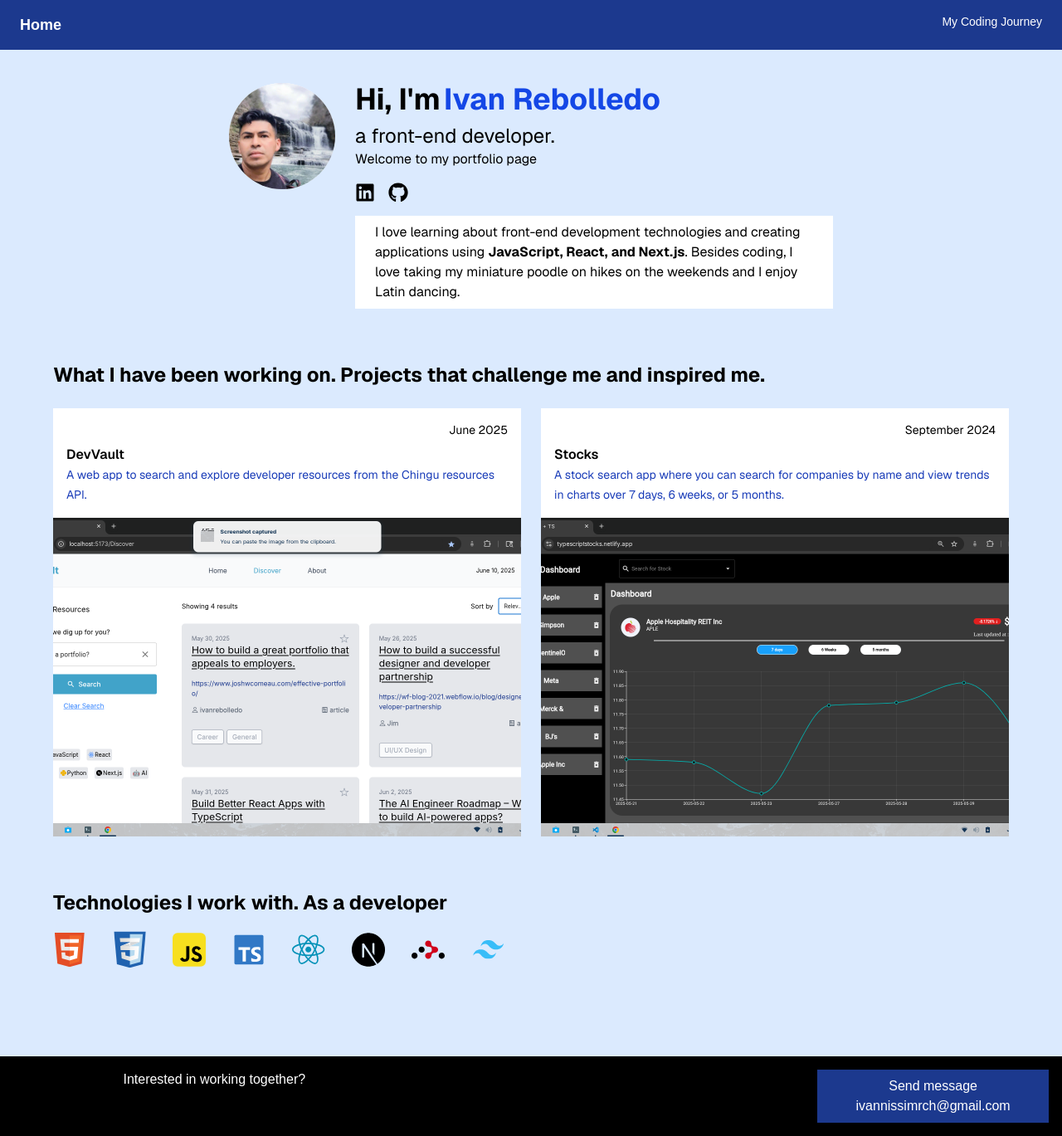
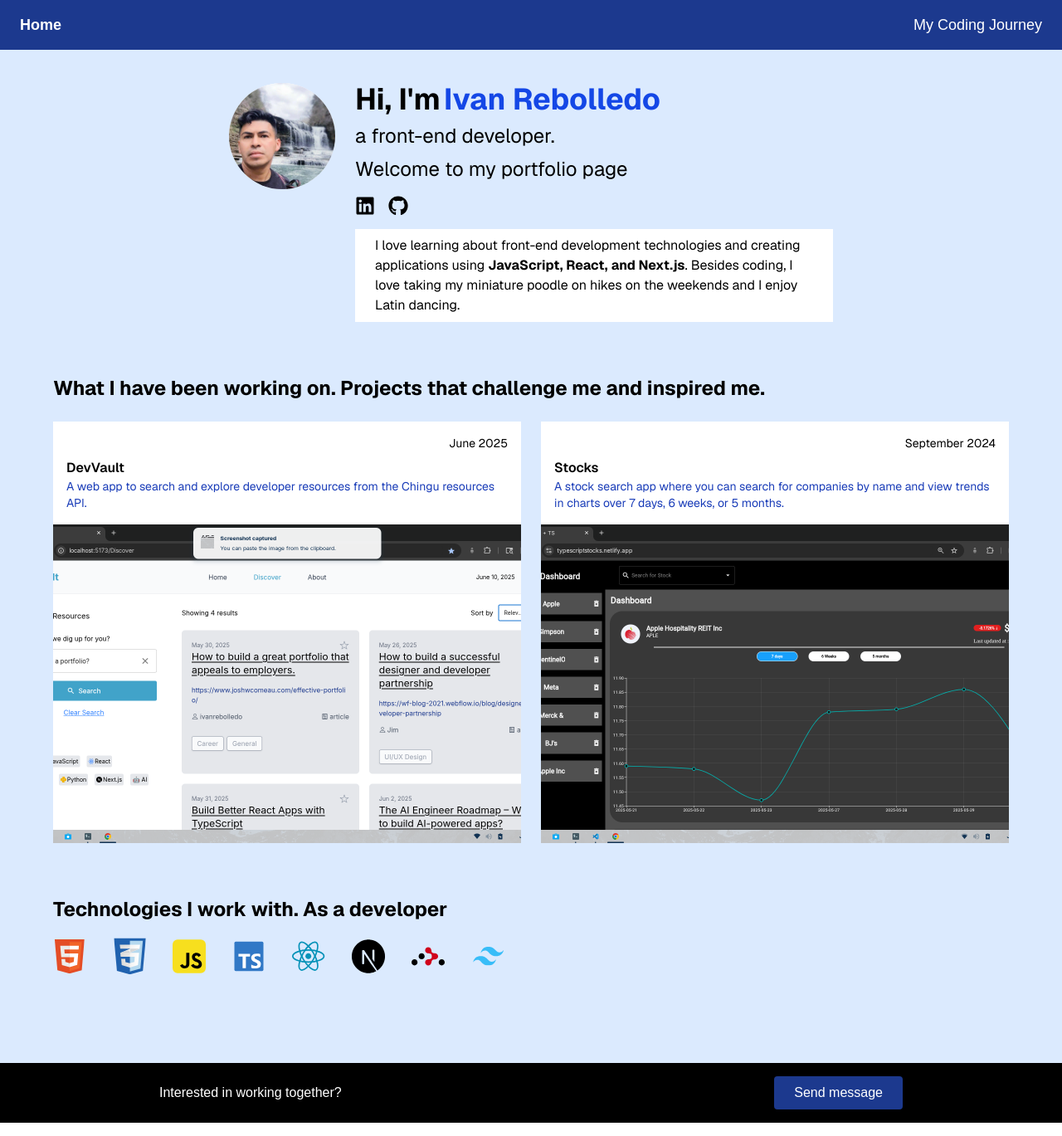
Before and after one commit to ivannissimrch/Portfolio, a Next.js app: page / in a window 1280 px wide. Shown: the whole page at 83% size. Built offline with nearby package versions, Linux system fonts and the light colour scheme.

Commit message:
Update footer and header styles

```diff
--- a/src/app/components/Footer.js
+++ b/src/app/components/Footer.js
@@ -1,13 +1,15 @@
 export default function Footer() {
   return (
-    <section className="text-center bg-black flex justify-center p-4">
-      <div className="flex sm:flex-col justify-start w-1/2">
-        <p className="mb-4 text-white">Interested in working together?</p>
+    <footer className="bg-black text-white text-center p-4">
+      <div className="flex flex-col sm:flex-row items-center sm:justify-between gap-4 max-w-4xl mx-auto w-full">
+        <p className="text-base">Interested in working together?</p>
+        <a
+          href="mailto:ivannissimrch@gmail.com"
+          className="bg-blue-900 text-white px-6 py-2 hover:bg-blue-800 transition rounded"
+        >
+          Send message
+        </a>
       </div>
-      <div className="flex justify-end w-1/2"></div>
-      <div className="bg-blue-900 text-white px-6 py-2 hover:bg-blue-800">
-        Send message ivannissimrch@gmail.com
-      </div>
-    </section>
+    </footer>
   );
 }
--- a/src/app/components/Header.js
+++ b/src/app/components/Header.js
@@ -1,15 +1,13 @@
 import Link from "next/link";
 export default function Header() {
   return (
-    <nav className="w-full bg-blue-900 text-white px-6 py-4 flex justify-between">
+    <nav className="w-full bg-blue-900 text-white px-6 py-4 flex justify-between ">
       <Link href="/" className="font-bold text-lg">
         Home
       </Link>
-      <div className="flex gap-4 text-sm">
-        {/* <Link href="/">Projects</Link> */}
-        <Link href="/journey">My Coding Journey</Link>
-        {/* <Link href="/about">About</Link> */}
-      </div>
+      <Link href="/journey" className="text-lg">
+        My Coding Journey
+      </Link>
     </nav>
   );
 }
--- a/src/app/page.js
+++ b/src/app/page.js
@@ -34,7 +34,9 @@ export default function Home() {
               <h2 className="text-xl sm:text-2xl mt-2 flex justify-center md:justify-start">
                 a front-end developer.
               </h2>
-              <p>Welcome to my portfolio page</p>
+              <h3 className="text-xl sm:text-2xl mt-2 flex justify-center md:justify-start">
+                Welcome to my portfolio page
+              </h3>
               <div className="flex space-x-4 my-4 text-2xl justify-center md:justify-start">
                 <a href="https://www.linkedin.com/in/ivan-rebolledo-012b17244/">
                   <FaLinkedin />
@@ -63,15 +65,19 @@ export default function Home() {
             </h3>
             <div className="grid grid-cols-1 md:grid-cols-2 gap-6">
               {PROJECTS_LIST.map((project, index) => (
-                <div key={index} className="bg-white overflow-hidden">
+                <Link
+                  href={project.link}
+                  key={index}
+                  className="bg-white overflow-hidden"
+                >
                   <div className="p-4">
                     <div className="text-sm text-right mb-2">
                       {project.date}
                     </div>
                     <h4 className="font-semibold">{project.title}</h4>
-                    <Link href={project.link} className="text-sm text-blue-800">
+                    <p className="text-sm text-blue-800">
                       {project.description}
-                    </Link>
+                    </p>
                   </div>
                   <div className="relative w-full h-96 bg-blue-200">
                     <Image
@@ -84,7 +90,7 @@ export default function Home() {
                       sizes="(max-width: 768px) 100vw, (max-width: 1200px) 50vw, 33vw"
                     />
                   </div>
-                </div>
+                </Link>
               ))}
             </div>
           </section>
--- a/src/app/projects/devvault/page.js
+++ b/src/app/projects/devvault/page.js
@@ -17,14 +17,13 @@ export default function DevVaultPage() {
               find curated tutorials, blogs, and videos shared in the Chingu
               Discord.
               <br />
-              Live version:{" "}
               <a
                 href="https://dev-vault-chingu.netlify.app/"
                 target="_blank"
                 rel="noopener noreferrer"
                 className="text-blue-500 underline"
               >
-                DevVault
+                Live version
               </a>
             </p>
           </div>
```
Also changed, not shown: src/app/components/ CaseStudyPage.js (deleted, +0 -70 lines).
